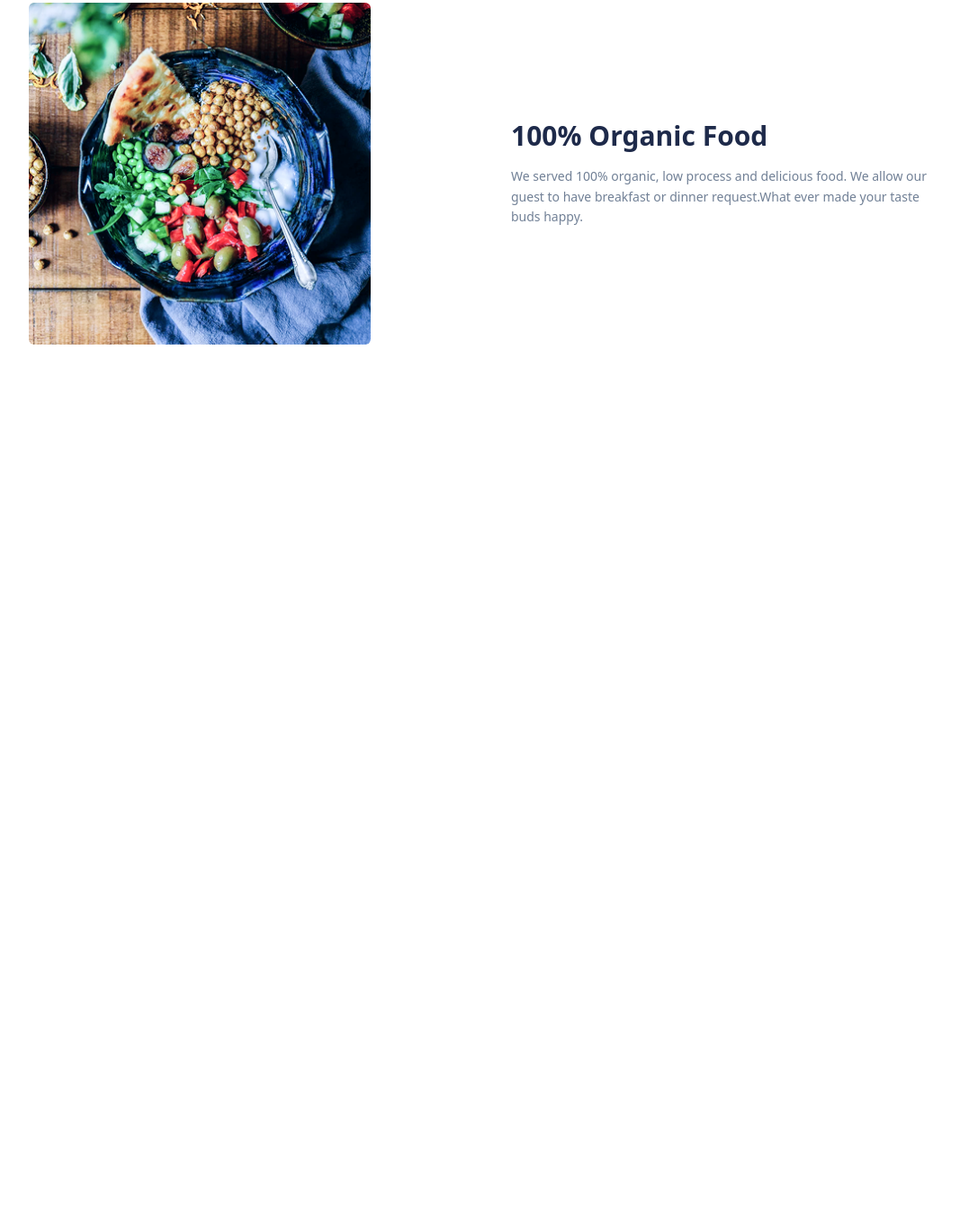
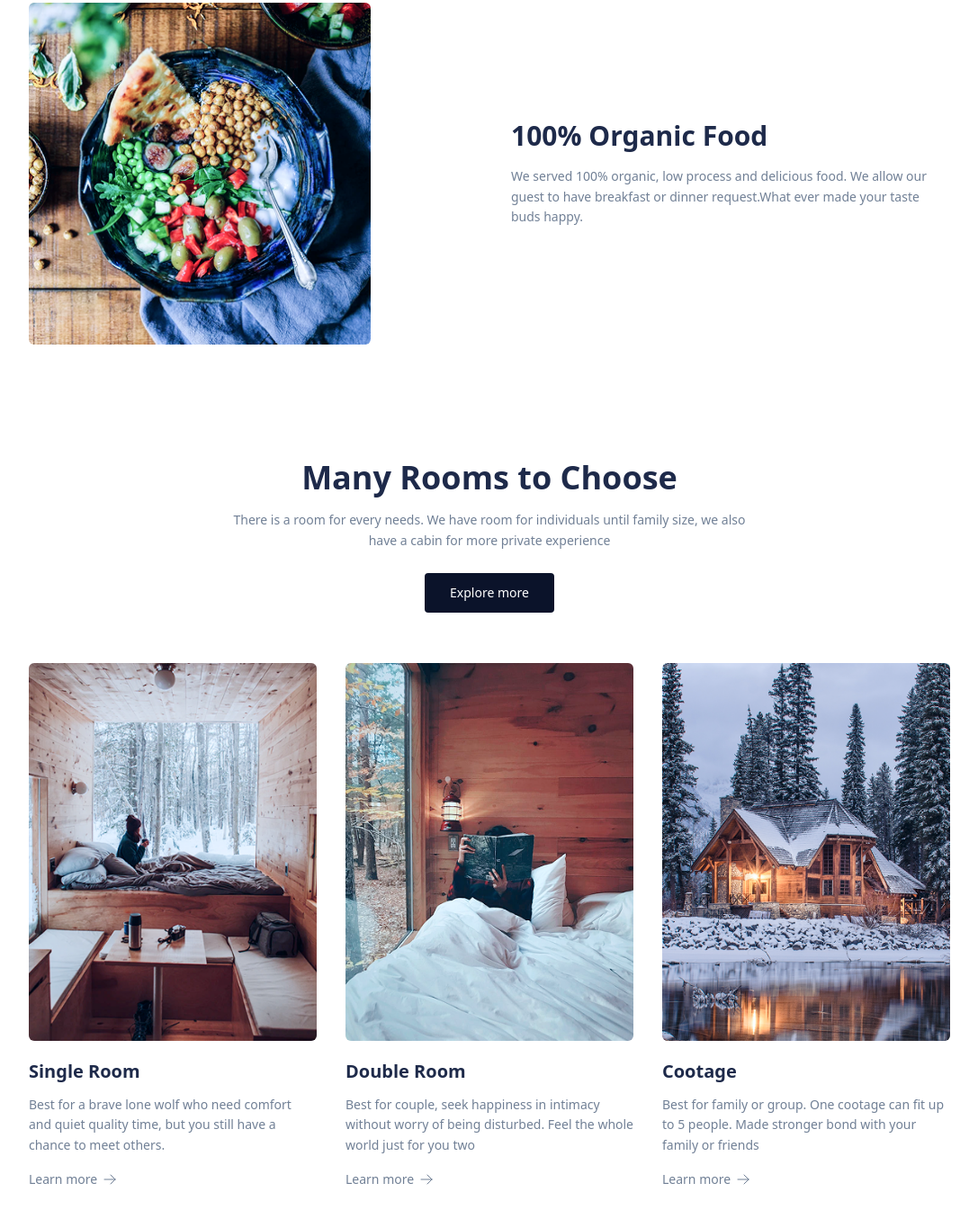
Before and after one commit to GG-absolute/project-3-2, a website: page index.html in a window 1280 px wide. Shown: the part 1831-3186 px from the top of the page at 90% size, without its empty margins (96-1183 px from the left). Before the commit the page ends 2278 px from the top, so only its background shows below. Drawn offline with Linux system fonts and the light colour scheme.

Commit message:
4 section for pc and hthml and tailving

```diff
--- a/index.html
+++ b/index.html
@@ -121,5 +121,72 @@
   </div>
 </section>
 
+<section class="w-full py-16 px-6 block">
+
+  <div class="max-w-5xl mx-auto text-center mb-14 block">
+    <h2 class="text-4xl font-bold text-[#1E2A4A] mb-4 block">
+      Many Rooms to Choose
+    </h2>
+    <p class="text-[#718096] text-sm max-w-xl mx-auto leading-relaxed mb-6 block">
+      There is a room for every needs. We have room for individuals until family size, we also have a cabin for more private experience
+    </p>
+    <button class="bg-[#0B132A] text-white px-7 py-3 rounded text-sm font-medium inline-block">
+      Explore more
+    </button>
+  </div>
+
+  <div class="max-w-5xl mx-auto flex items-start space-x-8">
+
+    <div class="w-1/3 block">
+      <img src="./images/image 11.png" alt="Single Room" class="w-full h-105 object-cover rounded-md mb-5 block" />
+      <h3 class="text-xl font-bold text-[#1E2A4A] mb-3 block">
+        Single Room
+      </h3>
+      <p class="text-[#718096] text-sm leading-relaxed mb-4 block">
+        Best for a brave lone wolf who need comfort and quiet quality time, but you still have a chance to meet others.
+      </p>
+      <div class="text-[#718096] text-sm font-medium flex items-center">
+        <span>Learn more</span>
+        <svg class="w-4 h-4 ml-1.5 shrink-0 block" fill="none" stroke="currentColor" stroke-width="1.5" viewBox="0 0 24 24">
+          <path stroke-linecap="round" stroke-linejoin="round" d="M13.5 4.5L21 12m0 0l-7.5 7.5M21 12H3" />
+        </svg>
+      </div>
+    </div>
+
+    <div class="w-1/3 block">
+      <img src="./images/image 10.png" alt="Double Room" class="w-full h-105 object-cover rounded-md mb-5 block" />
+      <h3 class="text-xl font-bold text-[#1E2A4A] mb-3 block">
+        Double Room
+      </h3>
+      <p class="text-[#718096] text-sm leading-relaxed mb-4 block">
+        Best for couple, seek happiness in intimacy without worry of being disturbed. Feel the whole world just for you two
+      </p>
+      <div class="text-[#718096] text-sm font-medium flex items-center">
+        <span>Learn more</span>
+        <svg class="w-4 h-4 ml-1.5 shrink-0 block" fill="none" stroke="currentColor" stroke-width="1.5" viewBox="0 0 24 24">
+          <path stroke-linecap="round" stroke-linejoin="round" d="M13.5 4.5L21 12m0 0l-7.5 7.5M21 12H3" />
+        </svg>
+      </div>
+    </div>
+
+    <div class="w-1/3 block">
+      <img src="./images/ian-keefe-OgcJIKRnRC8-unsplash 1.png" alt="Cootage" class="w-full h-105 object-cover rounded-md mb-5 block" />
+      <h3 class="text-xl font-bold text-[#1E2A4A] mb-3 block">
+        Cootage
+      </h3>
+      <p class="text-[#718096] text-sm leading-relaxed mb-4 block">
+        Best for family or group. One cootage can fit up to 5 people. Made stronger bond with your family or friends
+      </p>
+      <div class="text-[#718096] text-sm font-medium flex items-center">
+        <span>Learn more</span>
+        <svg class="w-4 h-4 ml-1.5 shrink-0 block" fill="none" stroke="currentColor" stroke-width="1.5" viewBox="0 0 24 24">
+          <path stroke-linecap="round" stroke-linejoin="round" d="M13.5 4.5L21 12m0 0l-7.5 7.5M21 12H3" />
+        </svg>
+      </div>
+    </div>
+
+  </div>
+</section>
+
 </body>
 </html>
```
Also changed, not shown: images/ian-keefe-OgcJIKRnRC8-unsplash 1.png (added), images/image 10.png (added), images/image 11.png (added), src/output.css.
